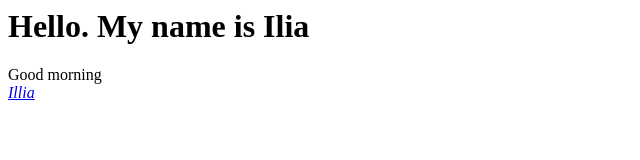
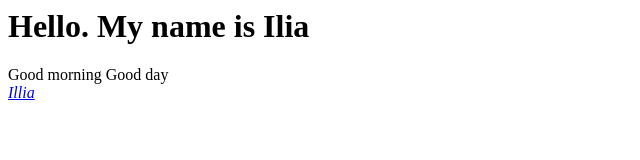
Before and after one commit to ililuk/ililuk, a plain HTML site: page index.html in a window 1280 px wide. Shown: the full height of the page, 0-640 px from the left. Drawn offline with Linux system fonts and the light colour scheme.

Commit message:
I added Good day to list

```diff
--- a/index.html
+++ b/index.html
@@ -5,6 +5,7 @@
   <body>
     <h1>Hello. My name is Ilia</h1>
     Good morning
+    Good day
     <address>
       <a href="mailto:illia@illia-ThinkPad-X201">Illia</a>
     </address>
```
